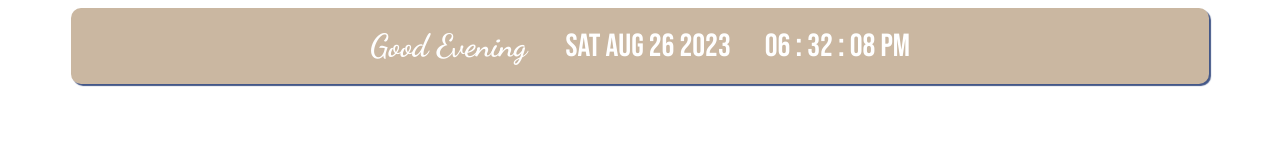
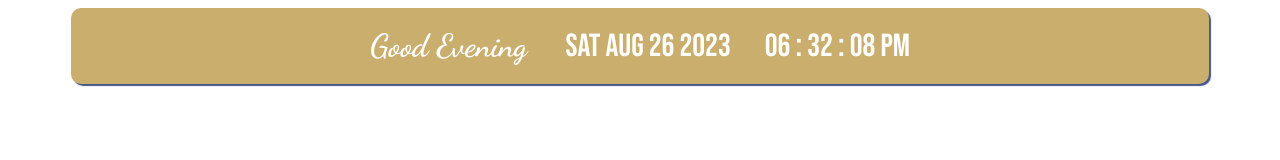
Before and after one commit to KatarzynaRusek/Notion, a plain HTML site: page greetings/greetings-gold.html in a window 1280 px wide. Drawn offline with Linux system fonts and the light colour scheme.

Commit message:
Update greetings-gold.html

```diff
--- a/greetings/greetings-gold.html
+++ b/greetings/greetings-gold.html
@@ -12,7 +12,7 @@
     <link rel="stylesheet" href="../css/greetings-style.css">
     <style>
         .card {
-            background: #cab7a1;
+            background: #caae6d;
             box-shadow: 2px 2px 1px 0px #435788;
         }
     </style>
```
